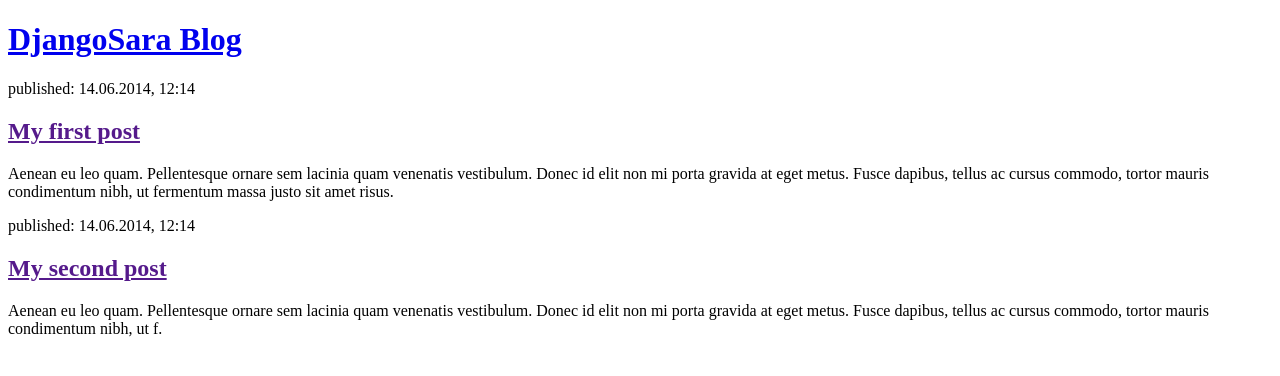
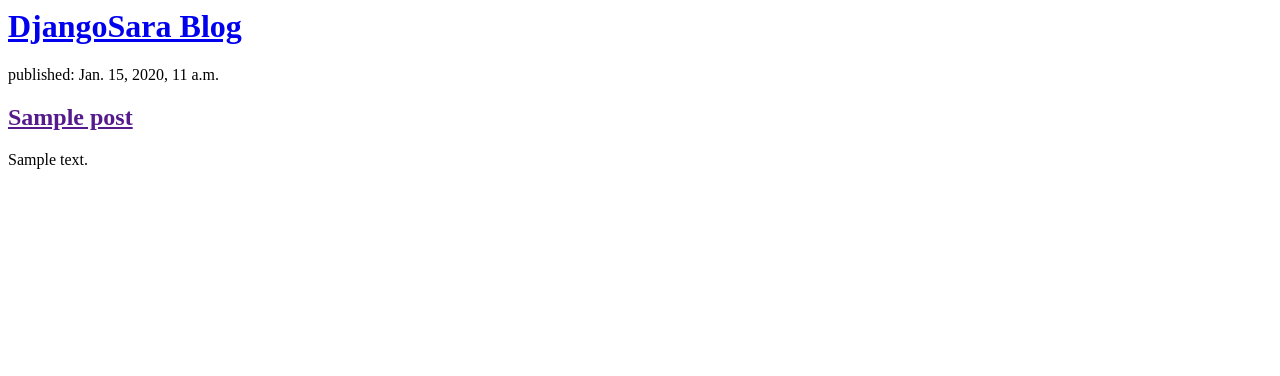
Before and after one commit to sarasjodin/djangogirls, a Django app: page / in a window 1280 px wide. Shown: the top 376 px of the page. Run offline with Django 3.2, Linux system fonts and the light colour scheme; tables that the repository leaves empty hold one stand-in row (values such as "Sample post").

Commit message:
Display post list template with for loops

```diff
--- a/blog/templates/blog/post_list.html
+++ b/blog/templates/blog/post_list.html
@@ -1,32 +1,11 @@
-<!DOCTYPE html>
-<html>
-  <head>
-    <title>DjangoSara blog</title>
-  </head>
-  <body>
-    <header>
-      <h1><a href="/">DjangoSara Blog</a></h1>
-    </header>
+<header>
+  <h1><a href="/">DjangoSara Blog</a></h1>
+</header>
 
-    <article>
-      <time>published: 14.06.2014, 12:14</time>
-      <h2><a href="">My first post</a></h2>
-      <p>
-        Aenean eu leo quam. Pellentesque ornare sem lacinia quam venenatis
-        vestibulum. Donec id elit non mi porta gravida at eget metus. Fusce
-        dapibus, tellus ac cursus commodo, tortor mauris condimentum nibh, ut
-        fermentum massa justo sit amet risus.
-      </p>
-    </article>
-
-    <article>
-      <time>published: 14.06.2014, 12:14</time>
-      <h2><a href="">My second post</a></h2>
-      <p>
-        Aenean eu leo quam. Pellentesque ornare sem lacinia quam venenatis
-        vestibulum. Donec id elit non mi porta gravida at eget metus. Fusce
-        dapibus, tellus ac cursus commodo, tortor mauris condimentum nibh, ut f.
-      </p>
-    </article>
-  </body>
-</html>
+{% for post in posts %}
+<article>
+  <time>published: {{ post.published_date }}</time>
+  <h2><a href="">{{ post.title }}</a></h2>
+  <p>{{ post.text|linebreaksbr }}</p>
+</article>
+{% endfor %}
```
